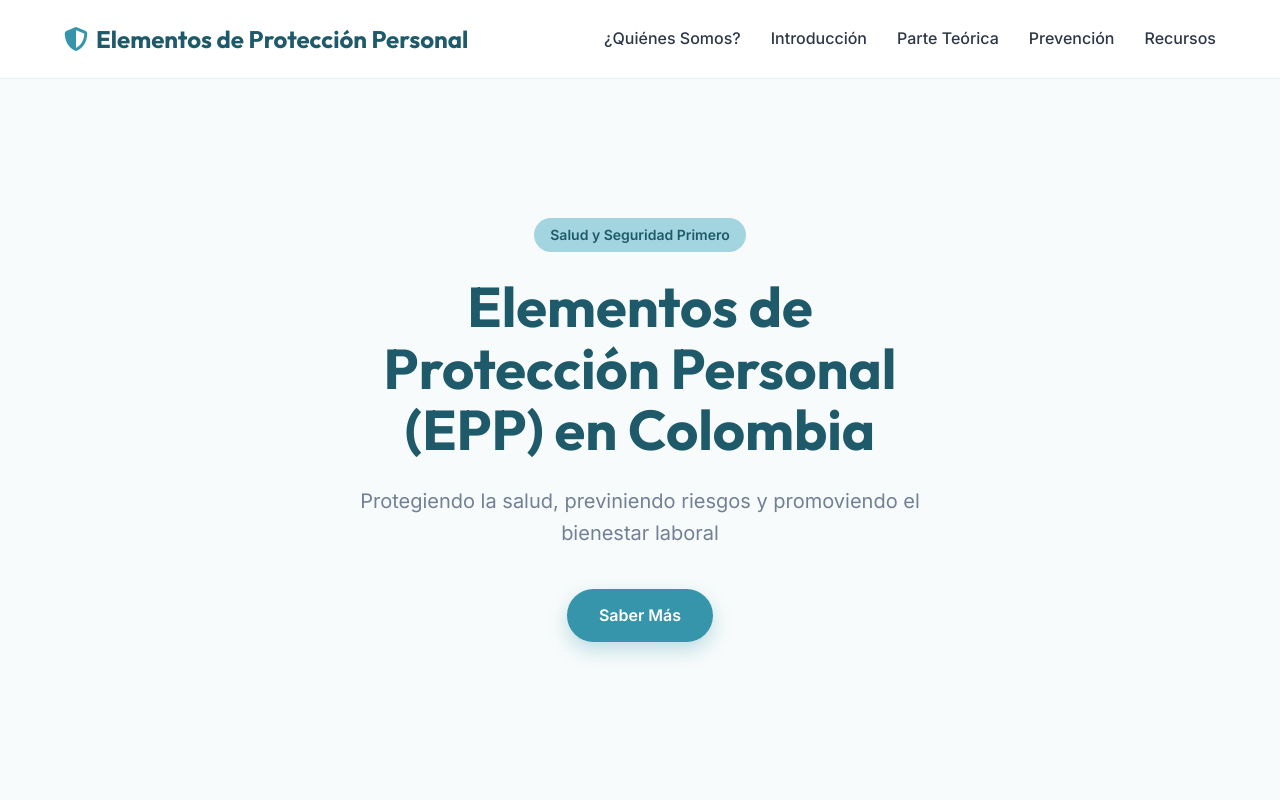
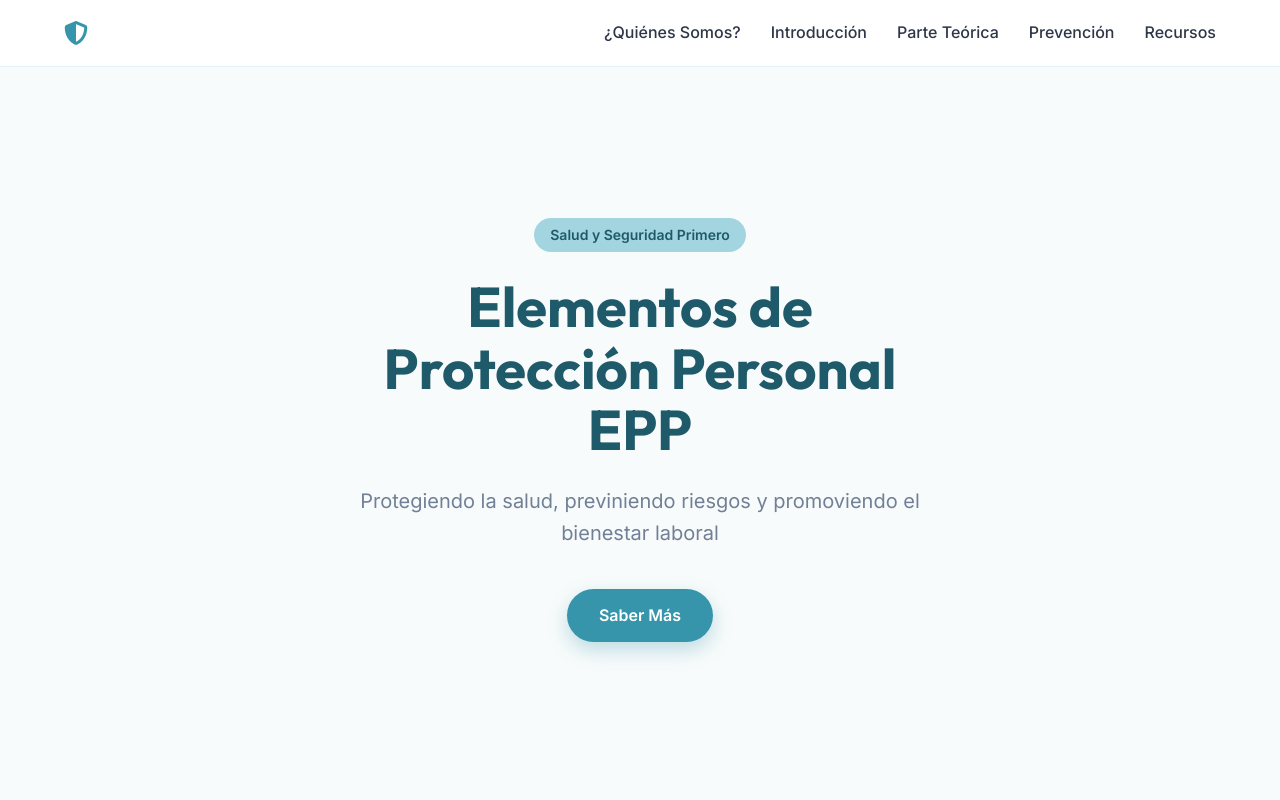
Before and after one commit to yulieth-nino/epp, a plain HTML site: page index.html in a window 1280 px wide. Shown: the top 800 px of the page. Drawn offline with Linux system fonts and the light colour scheme.

Commit message:
more changes

```diff
--- a/index.html
+++ b/index.html
@@ -4,7 +4,7 @@
 <head>
     <meta charset="UTF-8">
     <meta name="viewport" content="width=device-width, initial-scale=1.0">
-    <title>Elementos de Protección Personal (EPP) en Colombia</title>
+    <title>Elementos de Protección Personal - EPP</title>
     <meta name="description"
         content="Información clave sobre la importancia, uso y beneficios de los Elementos de Protección Personal en Colombia.">
     <link rel="stylesheet" href="styles.css">
@@ -23,7 +23,7 @@
     <nav class="navbar" id="navbar">
         <div class="nav-container">
             <a href="#home" class="logo">
-                <i class="fa-solid fa-shield-halved"></i> Elementos de Protección Personal
+                <i class="fa-solid fa-shield-halved"></i>
             </a>
             <ul class="nav-links">
                 <li><a href="#about">¿Quiénes Somos?</a></li>
@@ -39,7 +39,7 @@
     <header class="hero" id="home">
         <div class="hero-content fade-in-up">
             <span class="badge">Salud y Seguridad Primero</span>
-            <h1>Elementos de Protección Personal <br> (EPP) en Colombia</h1>
+            <h1>Elementos de Protección Personal <br>EPP</h1>
             <p>Protegiendo la salud, previniendo riesgos y promoviendo el bienestar laboral</p>
             <a href="#intro" class="btn-primary">Saber Más</a>
         </div>
```
